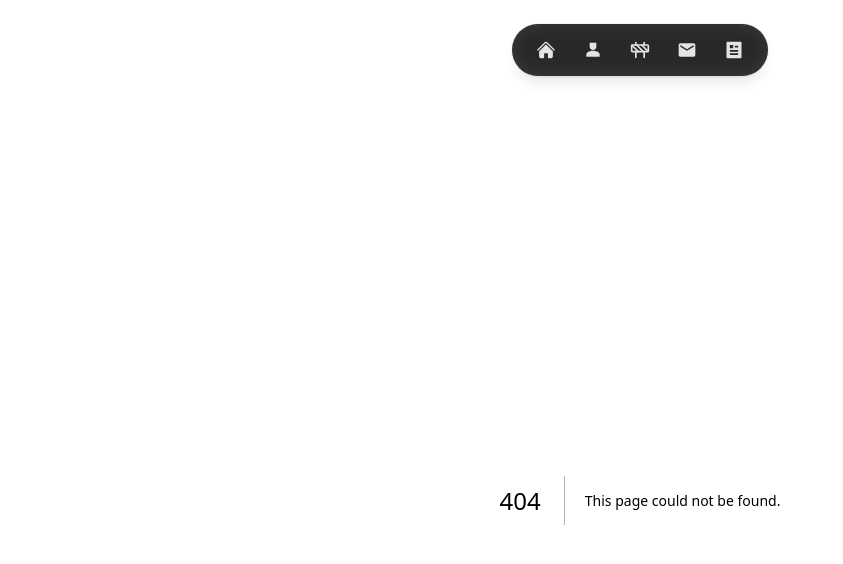
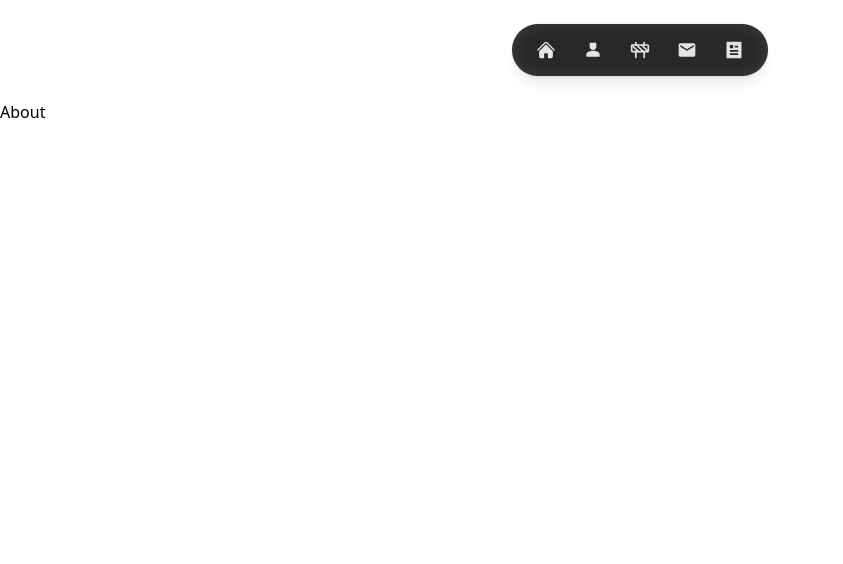
Before and after one commit to AtulMinz/dev-portfolio, a Next.js app: page /about in a window 1280 px wide. Before the commit this address had no page. Shown: the top 564 px of the page, without its empty margins (0-843 px from the left). Built offline with nearby package versions, Linux system fonts and the light colour scheme.

Commit message:
Added About Page

```diff
--- /dev/null
+++ b/src/app/about/page.tsx
@@ -0,0 +1,3 @@
+export default function About() {
+    return <div>About</div>
+}
```
